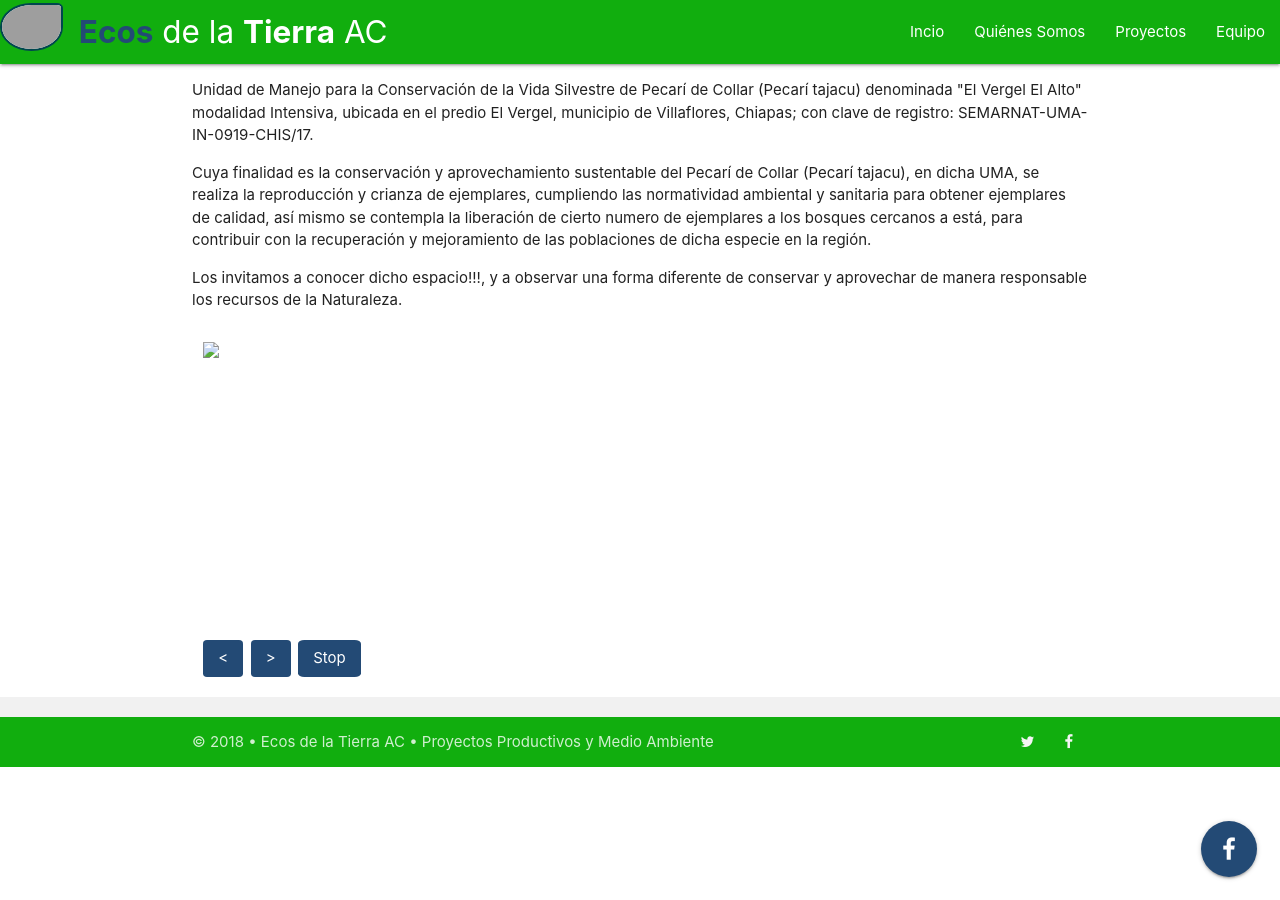
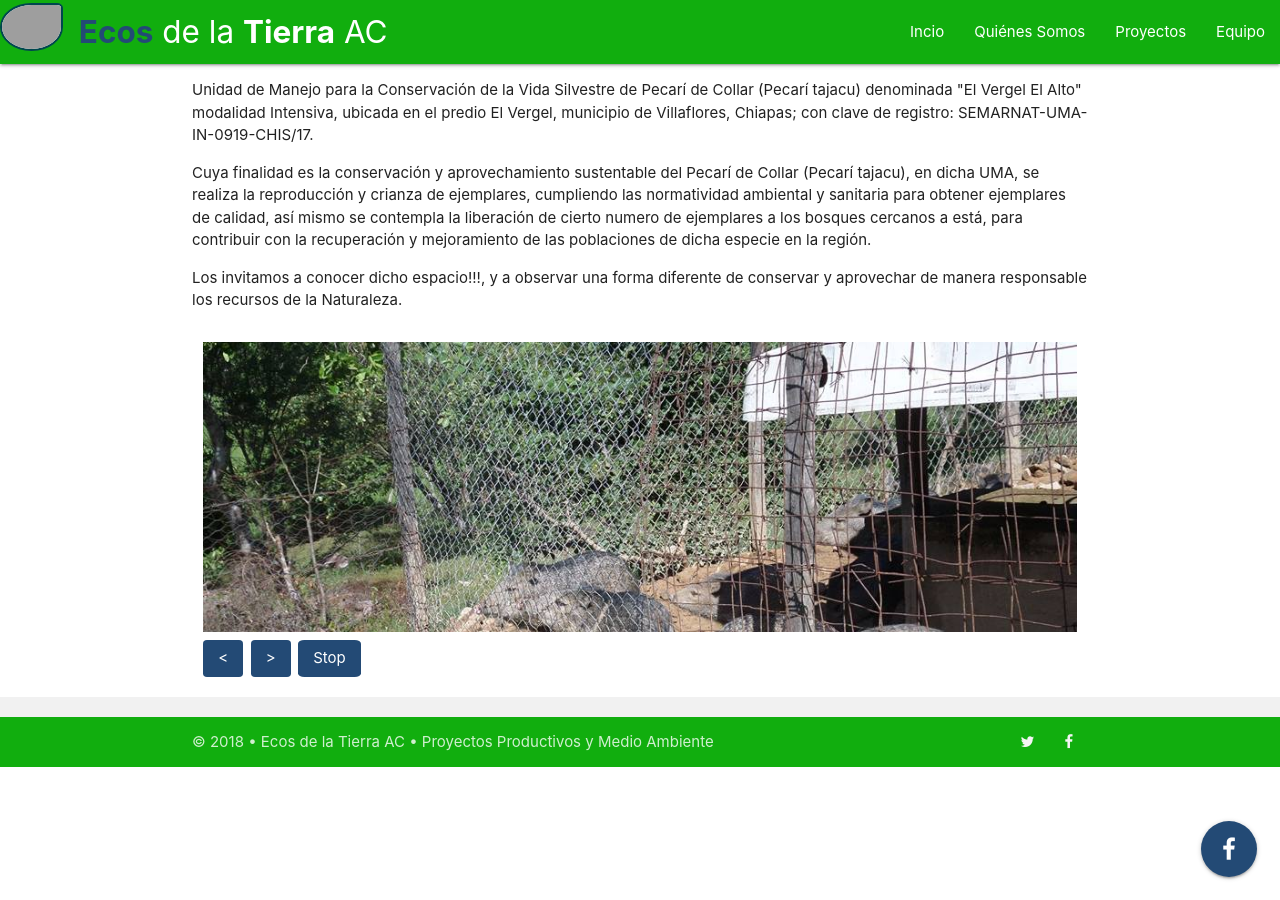
Before and after one commit to CarbajalFdez/EcosAC, a Jekyll site: the page built from _posts/2018-10-16-uma-el-vergel-el-alto.html, in a window 1280 px wide. Built offline with Jekyll 4.4.1, drawn with Linux system fonts in a browser that asks for light colours; grey boxes are pictures that could not be loaded.

Commit message:
Update card.html

```diff
--- a/_layouts/card.html
+++ b/_layouts/card.html
@@ -12,11 +12,11 @@
 	<div class="row">
 		<div class="col s12 m12 s12">
 			<div id="slides">
-				<img src="{{ site.baseurl }}/proyectos/{{ post.ruta }}/galeria/1.jpg">
-				<img src="{{ site.baseurl }}/proyectos/{{ post.ruta }}/galeria/2.jpg">
-        			<img src="{{ site.baseurl }}/proyectos/{{ post.ruta }}/galeria/3.jpg">
-				<img src="{{ site.baseurl }}/proyectos/{{ post.ruta }}/galeria/4.jpg">
-       			        <img src="{{ site.baseurl }}/proyectos/{{ post.ruta }}/galeria/5.jpg">
+				<img src="{{ site.baseurl }}/proyectos/{{ page.ruta }}/galeria/1.jpg">
+				<img src="{{ site.baseurl }}/proyectos/{{ page.ruta }}/galeria/2.jpg">
+        			<img src="{{ site.baseurl }}/proyectos/{{ page.ruta }}/galeria/3.jpg">
+				<img src="{{ site.baseurl }}/proyectos/{{ page.ruta }}/galeria/4.jpg">
+       			        <img src="{{ site.baseurl }}/proyectos/{{ page.ruta }}/galeria/5.jpg">
 			</div>
 		</div>
 	</div>
```
